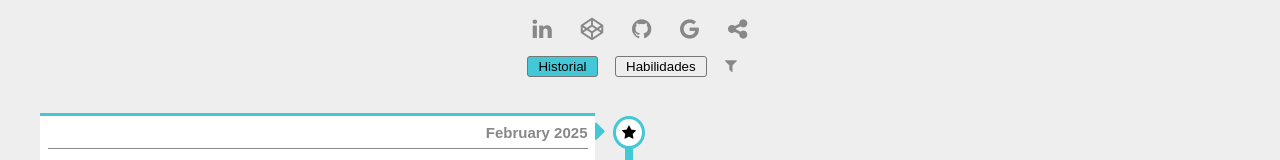
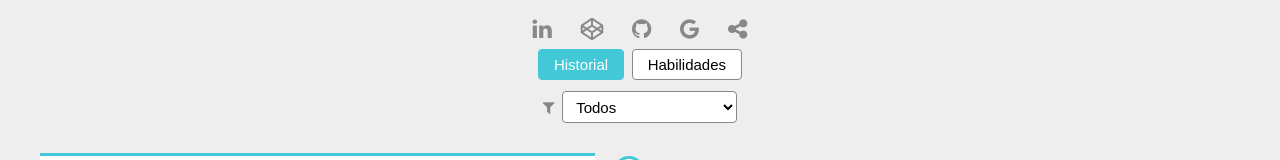
Before and after one commit to nandordena/cv, a plain HTML site: page index.html in a window 1280 px wide. Shown: the part 305-465 px from the top of the page. Drawn offline with Linux system fonts and the light colour scheme.

Commit message:
IA Refactorize sectio buttons

```diff
--- a/index.html
+++ b/index.html
@@ -30,9 +30,11 @@
     </h2>
     <div id="contact"></div>
     <div id="menu">
-      <button onclick="chageSection(this);" data-section="h" >Historial</button>
-      <button onclick="chageSection(this);" data-section="s" >Habilidades</button>
-        <div id="filter" class="dflex tColor2 dInline">
+      <div class="menu-row">
+        <button onclick="chageSection(this);" data-section="h" >Historial</button>
+        <button onclick="chageSection(this);" data-section="s" >Habilidades</button>
+      </div>
+      <div id="filter" class="menu-row tColor2">
         <i class="fa fa-filter" aria-hidden="true"></i>
         <select>
           <option value="all">Todos</option>
@@ -43,10 +45,11 @@
           <option value="av">Audiovisuales</option>
           <option value="art">Arte</option>
         </select>
-        </div>
-      <br>
-      <button  class="display-skills" onclick="chageSubSection(this);"  data-section="s">Por Tipo</button>
-      <button  class="display-skills" onclick="chageSubSection(this);"  data-section="s-x">Por Experiencia (Pronto)</button>
+      </div>
+      <div class="menu-row display-skills">
+        <button class="display-skills" onclick="chageSubSection(this);" data-section="s">Por Tipo</button>
+        <button class="display-skills" onclick="chageSubSection(this);" data-section="s-x">Por Experiencia (Pronto)</button>
+      </div>
     </div>
 
     <div class="display-skills" id="skills"></div>
--- a/styles.css
+++ b/styles.css
@@ -33,11 +33,17 @@
   h1{font-size:2.5em;margin: 0.5em 0 0.25em;}
   h2{font-size:1.5em;margin: 0.5em 0 0.25em;}
   button{
-    border: solid 1px #767676;
-    border-radius: 3px;
-    padding: 2px 10px;
+    border: solid 1px var(--color2);
+    border-radius: 4px;
+    padding: 0.4em 1em;
     cursor: pointer;
-    background:none;
+    background: var(--boxColor);
+    color: var(--color1);
+    font-size: 1em;
+  }
+  button:hover{
+    border-color: var(--color3);
+    color: var(--color3);
   }
 
   /*class*/
@@ -52,7 +58,20 @@
   }
   .fColum{flex-direction:column;}
   .dInline{display:inline;}
-  #menu{text-align:center;}
+  #menu{
+    text-align:center;
+    display: flex;
+    flex-direction: column;
+    align-items: center;
+    gap: 0.75em;
+  }
+  .menu-row{
+    display: flex;
+    justify-content: center;
+    align-items: center;
+    flex-wrap: wrap;
+    gap: 0.5em;
+  }
 
 
   /*Text class*/
@@ -192,15 +211,14 @@
   .h-box[data-type="event"]::before{content: "\f005";}
   .h-box[data-type="voluntary"]::before{content: "\f256";}
 
-  #menu >  *{margin: 0.5em 0.5em;}
-  #filter {
-    position:relative;
-    padding: 0 1em 0 0;
-  }
   #filter select{
-    position:absolute;
-    left: calc(100%);
-    top: 0;
+    border: solid 1px var(--color2);
+    border-radius: 4px;
+    padding: 0.35em 0.6em;
+    background: var(--boxColor);
+    color: var(--color1);
+    font-size: 1em;
+    cursor: pointer;
   }
 
 
@@ -220,13 +238,17 @@
   [data-section-status="h"] [data-section="h"]
   ,[data-section-status="s"] [data-section="s"]{
     background:var(--color3);
-    border:in
+    border-color:var(--color3);
+    color:#fff;
+  }
+  [data-section-status="h"] [data-section="h"]:hover
+  ,[data-section-status="s"] [data-section="s"]:hover{
+    color:#fff;
   }
 
   /*Dinamics-Display*/
   body:not([data-section-status="h"]) .display-history
   ,body:not([data-section-status="s"]) .display-skills
-  ,#filter:not(:hover) > select
   {display: none;}
 
   /*Events*/
```
Also changed, not shown: 1 other file.
